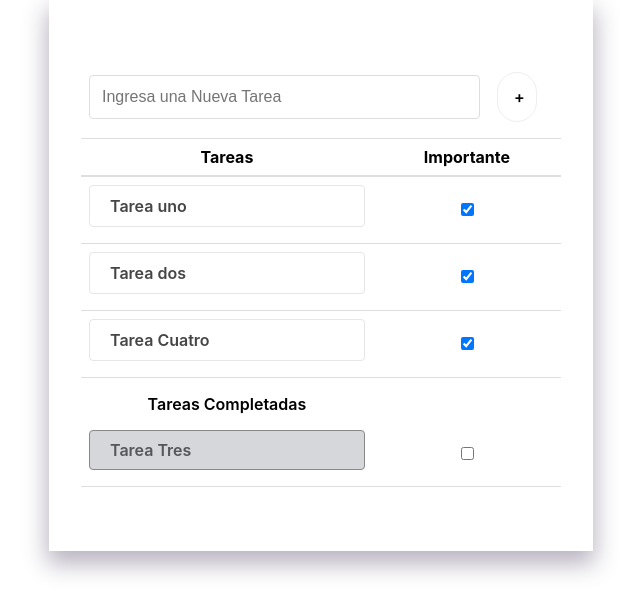
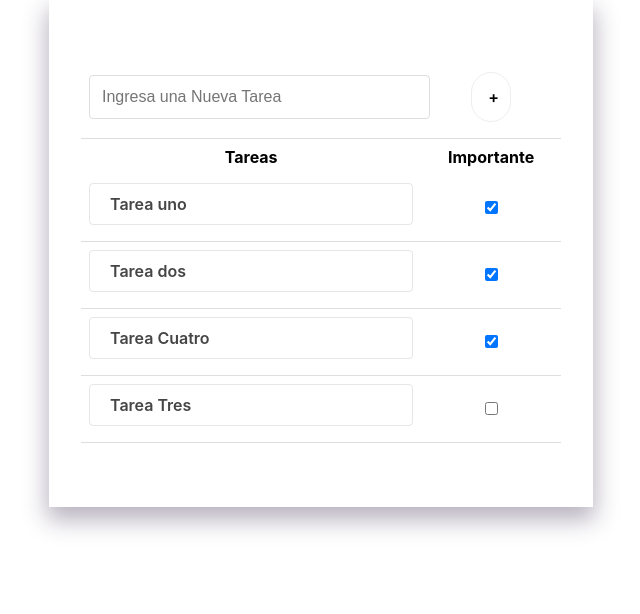
Before and after one commit to WillRock24/tareas, a React (Create React App) app: page / in a window 1280 px wide. Shown: the top 614 px of the page, without its empty margins (319-959 px from the left). Built offline with nearby package versions, Linux system fonts and the light colour scheme.

Commit message:
solucion error de esquema tabla

```diff
--- a/src/App.js
+++ b/src/App.js
@@ -11,7 +11,7 @@ function App() {
     { nombre: "Tarea Tres", completado: true, importante: false },
     { nombre: "Tarea Cuatro", completado: false, importante: true }
   ]);
-  //const [showCompleted, setshowCompleted] = useState(true);
+  //crear nueva tarea
   const crearNuevaTarea = tareaNombre => {
     if (!datosTareas.find(t => t.nombre === tareaNombre)) {
       setdatosTareas([...datosTareas, { nombre: tareaNombre, completado: false }])
@@ -37,18 +37,18 @@ function App() {
       ));
 
   return (
-    <div>
-      <CrearTarea crearNuevaTarea={crearNuevaTarea} />
+    <div className="FormContainer">
+
       <table>
-        <thead>
+      <thead>
+        <CrearTarea crearNuevaTarea={crearNuevaTarea}/>
+        </thead>
+        <tbody>
           <tr>
             <th>Tareas</th>
             <th>Importante</th>
           </tr>
-        </thead>
-        <tbody>
           {tareaTablaFilas(false)}
-          <label>Tareas Completadas</label>
           {tareaTablaFilas(true)}
         </tbody>
       </table>
--- a/src/componentes/CrearTarea.js
+++ b/src/componentes/CrearTarea.js
@@ -13,21 +13,15 @@ export const CrearTarea = props => {
        }
 
     return (
-        <div>
-            <table>
-                <tr>
+             <tr>
                     <td>
-                        <input
-                            type="text"
-                            placeholder="Ingresa una Nueva Tarea"
+                        <input type="text" placeholder="Ingresa una Nueva Tarea"
                             required
                             value={NuevoNombreTarea}
-                            onChange={actualizarTarea}
-                        /></td><td>
+                            onChange={actualizarTarea}/></td>
+                            <td>
                         <button className="botonform" onClick={creaNuevaTarea}>+</button>
                     </td>
                 </tr>
-            </table>
-        </div>
-    );
+         );
 };
--- a/src/componentes/TareaTabla.js
+++ b/src/componentes/TareaTabla.js
@@ -4,7 +4,7 @@ import React from "react";
 export const TareaTabla = props => (
 
     <tr key={props.tarea.nombre}>
-        <td> <button className={props.tarea.completado ? 'btndesactivado' : 'button'} onClick={() => props.cambioEstadoTarea(props.tarea)} >{props.tarea.nombre}</button>
+        <td> <button className={props.tarea.completado ? 'buttondesactivado' : 'button'} onClick={() => props.cambioEstadoTarea(props.tarea)} > {props.tarea.nombre}</button>
         </td>
         <td>
             <input
--- a/src/index.css
+++ b/src/index.css
@@ -74,7 +74,28 @@ code {
   line-height: 1;
   width: 100%;
 }
-.btndesactivado {
+.button {
+  -webkit-appearance: none;
+  display: inline-block;
+  border: 1px solid #e6e6e6;
+  border-radius: 4px;
+  background: #ffffff;
+  color: #464545;
+  font-weight: 600;
+  font-family: -apple-system, BlinkMacSystemFont, Helvetica Neue, Helvetica, Arial, sans-serif;
+  font-size: 1rem;
+  text-transform: none;
+  padding: 0.75rem 1.25rem;
+  margin: 0 0 0.5rem 0;
+  vertical-align: middle;
+  text-align: left;
+  cursor: pointer;
+  text-decoration: none;
+  line-height: 1;
+  width: 100%;
+}
+
+.buttonactivado {
   -webkit-appearance: none;
   display: inline-block;
   border-radius: 4px;
--- a/src/index.js
+++ b/src/index.js
@@ -6,9 +6,7 @@ import App from './App';
 
 ReactDOM.render(
   <React.StrictMode>
-    <div className="FormContainer">
-    <App />
-    </div>
+    <App/>
   </React.StrictMode>,
   document.getElementById('root')
 );
```
